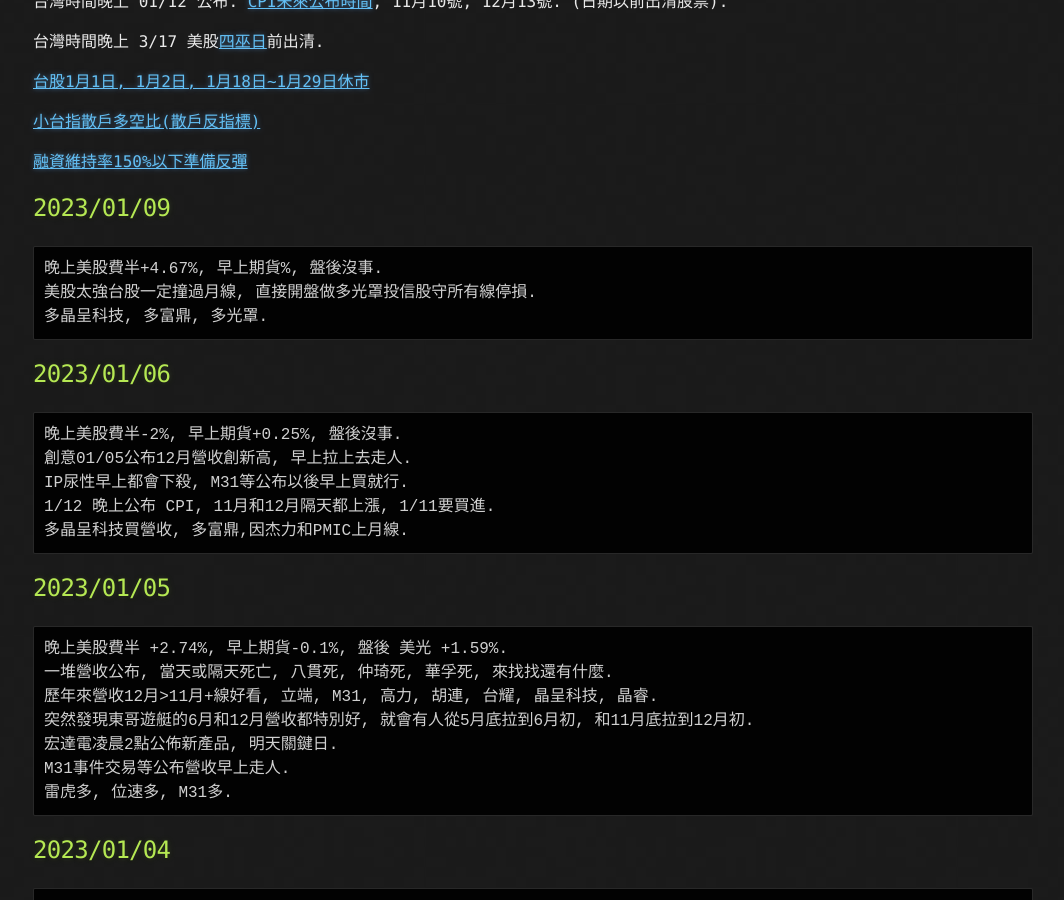
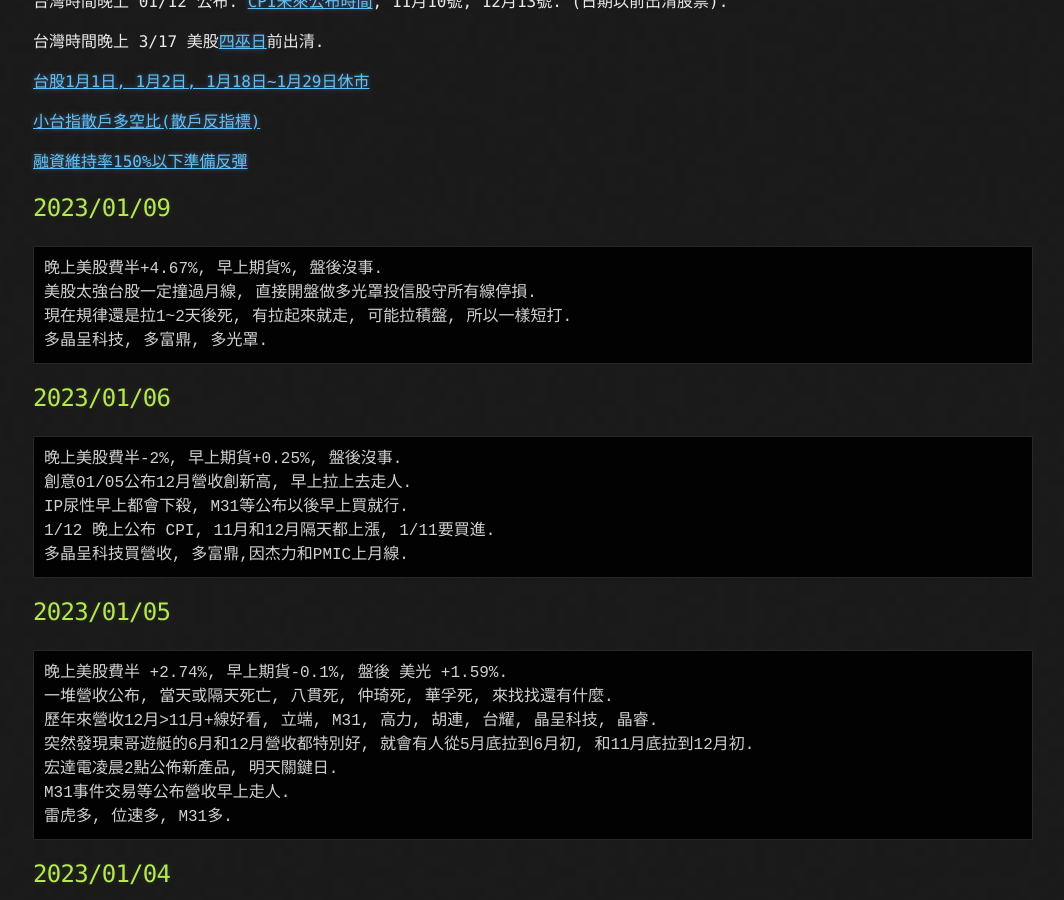
Before and after one commit to lepg5487/Stock_God, a Jekyll site: the page built from index.md, in a window 1280 px wide and 900 px high, scrolled down 428 px. Shown: the whole window, without its empty margins (107-1171 px from the left). Built offline with Jekyll 4.4.1, drawn with Linux system fonts in a browser that asks for light colours; our own code applies the rules of GitHub Pages for plain Markdown files.

Commit message:
Update index.md

````diff
--- a/index.md
+++ b/index.md
@@ -24,6 +24,7 @@ layout: testlayouts
 ```
 晚上美股費半+4.67%, 早上期貨%, 盤後沒事.
 美股太強台股一定撞過月線, 直接開盤做多光罩投信股守所有線停損.
+現在規律還是拉1~2天後死, 有拉起來就走, 可能拉積盤, 所以一樣短打.
 多晶呈科技, 多富鼎, 多光罩.
 ```
 
````
